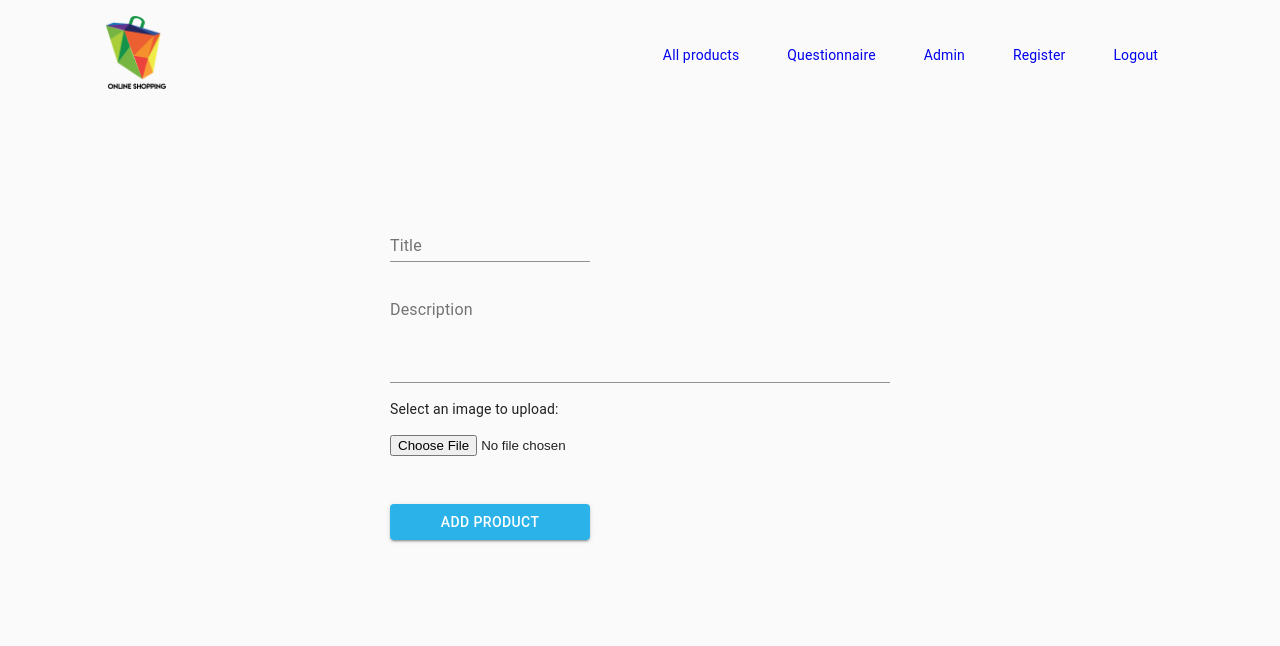
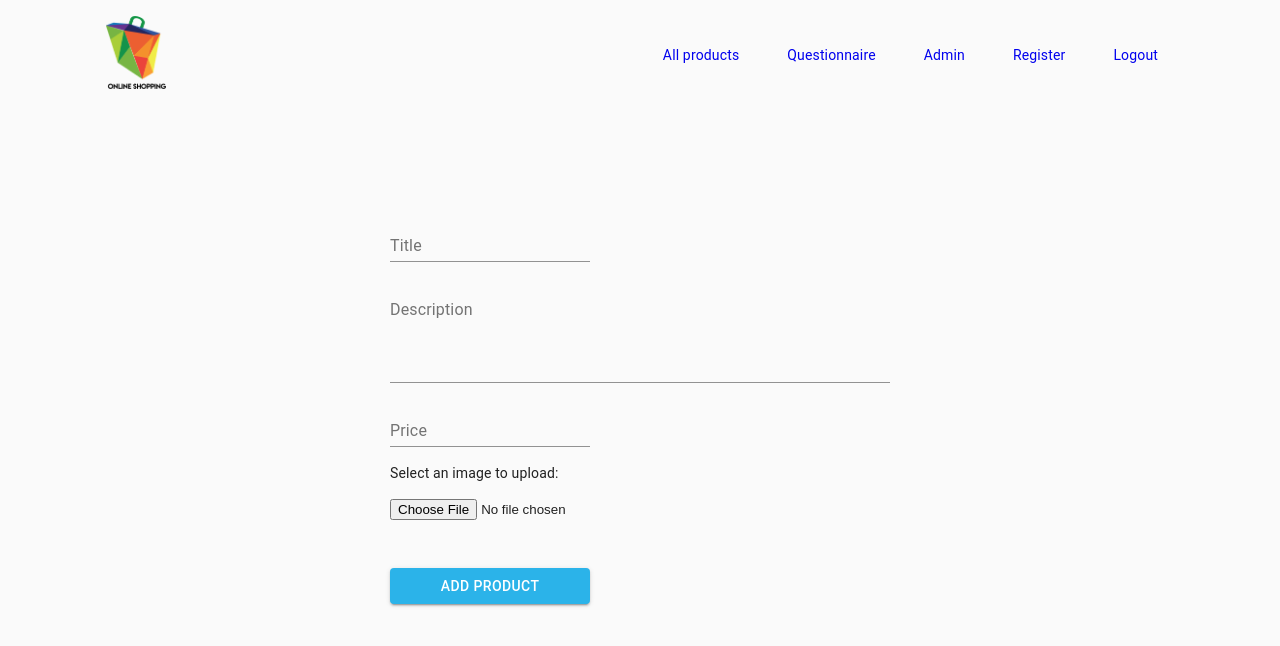
Before and after one commit to JoAn9/shop, a React (Create React App) app in the folder client/: page /admin/products in a window 1280 px wide. Shown: the top 646 px of the page. Built offline with nearby package versions, Linux system fonts and the light colour scheme; sample sign-in values are in the browser's storage; the HTML template or start-up script is replaced by a standard one.

Commit message:
add price to product & fix photo displaying

```diff
--- a/client/src/components/AddProduct.js
+++ b/client/src/components/AddProduct.js
@@ -20,7 +20,7 @@ const useStyles = makeStyles(theme => ({
       width: 200,
     },
   },
-  title: {
+  field: {
     width: 200,
   },
   description: {
@@ -37,8 +37,9 @@ function AddProduct(props) {
   const [productData, setProductData] = useState({
     title: '',
     description: '',
+    price: '',
   });
-  const { title, description } = productData;
+  const { title, description, price } = productData;
   const [selectedFile, setSelectedFile] = useState([]);
   const [errors, setErrors] = useState([]);
   const [info, setInfo] = useState('');
@@ -55,6 +56,7 @@ function AddProduct(props) {
     body.append('productImg', selectedFile);
     body.append('title', title);
     body.append('description', description);
+    body.append('price', price);
 
     const contentType = {
       headers: { 'content-type': 'multipart/form-data' },
@@ -64,7 +66,7 @@ function AddProduct(props) {
       const res = await axios.post('/admin/products', body, contentType);
       console.log(res);
       if (res) setInfo('Product added');
-      setProductData({ title: '', description: '' });
+      setProductData({ title: '', description: '', price: '' });
       props.history.push('/products');
     } catch (err) {
       const {
@@ -88,7 +90,7 @@ function AddProduct(props) {
           label="Title"
           value={title}
           onChange={handleProductData}
-          className={classes.title}
+          className={classes.field}
         />
         <TextField
           id="description"
@@ -100,6 +102,15 @@ function AddProduct(props) {
           value={description}
           onChange={handleProductData}
           className={classes.description}
+        />
+        <TextField
+          id="price"
+          name="price"
+          label="Price"
+          type="number"
+          value={price}
+          onChange={handleProductData}
+          className={classes.field}
         />
         <label>Select an image to upload:</label>
         <input type="file" name="productImg" onChange={handleFile} />
--- a/client/src/components/ProductItem.js
+++ b/client/src/components/ProductItem.js
@@ -22,6 +22,7 @@ const useStyles = makeStyles(() => ({
   media: {
     height: 0,
     paddingTop: '56.25%', // 16:9
+    backgroundSize: 'contain',
   },
 }));
 
@@ -54,7 +55,7 @@ function ProductItem(match) {
   }, [id]);
 
   const {
-    product: { title, description, created, img },
+    product: { title, description, created, img, price },
   } = state;
 
   const bufferImg = img?.data;
@@ -84,6 +85,9 @@ function ProductItem(match) {
         <Typography variant="body2" color="textSecondary" component="p">
           {description}
         </Typography>
+        <Typography variant="h5" color="textSecondary">
+          Price: {price} zł
+        </Typography>
       </CardContent>
       <CardActions disableSpacing>
         <Tooltip title="Rating">
--- a/client/src/components/Products.js
+++ b/client/src/components/Products.js
@@ -157,13 +157,13 @@ function Products() {
               <TableCell>Image</TableCell>
               <TableCell>Title</TableCell>
               <TableCell>Description</TableCell>
-              <TableCell align="center">Date Added</TableCell>
+              <TableCell align="center">Price</TableCell>
               <TableCell align="center">Action</TableCell>
             </TableRow>
           </TableHead>
           <TableBody>
             {products.map(row => {
-              const { _id, title, description, created, img } = row;
+              const { _id, title, description, img, price } = row;
               const bufferImg = img?.data;
               const contentTypeImg = img?.contentType;
 
@@ -174,9 +174,6 @@ function Products() {
                 mimeType = contentTypeImg;
               }
 
-              const date = new Date(created);
-              const month = `0${date.getMonth() + 1}`.slice(-2);
-              const formattedDate = `${date.getDate()}-${month}-${date.getFullYear()} `;
               return (
                 <TableRow key={_id}>
                   <TableCell component="th" scope="row">
@@ -194,7 +191,7 @@ function Products() {
                   <TableCell>
                     <p className={classes.wrapText}>{description}</p>
                   </TableCell>
-                  <TableCell align="right">{formattedDate}</TableCell>
+                  <TableCell align="right">{price}</TableCell>
                   <TableCell align="right">
                     {adminIsAuthenticated ? (
                       <Button
```
Also changed, not shown: 2 other files (tests, documents, lock files or other folders).
